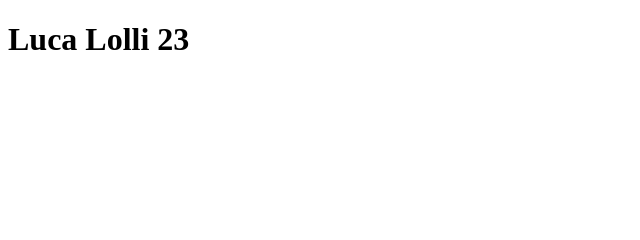
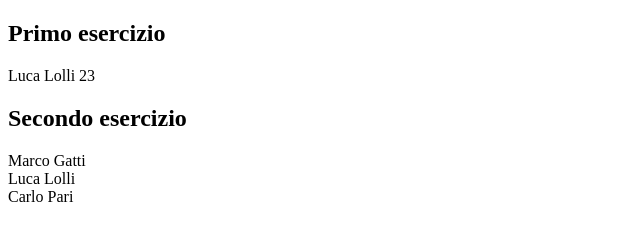
Before and after one commit to marzucoalessandro/js-oggetti-studenti, a plain HTML site: page index.html in a window 1280 px wide. Shown: the whole page, without its empty margins (0-640 px from the left). Drawn offline with Linux system fonts and the light colour scheme.

Commit message:
secondo punto dell'esercizio.

```diff
--- a/assets/js/main.js
+++ b/assets/js/main.js
@@ -16,9 +16,10 @@ var studente = {
 var contenitore = "";
 // //verificata l'esistenza dell'oggetto passiamo a ciclare l'oggetto stesso col ciclo for in
 for (var key in studente) {
+// console.log(studente[key]);
   // console.log(key, studente[key]);
   contenitore += studente[key] + " ";
-  console.log(contenitore);
+  // console.log(contenitore);
 }
 
 // //abbiamo ottenuto in console log tutte le proprietà dell'oggetto.
@@ -30,7 +31,34 @@ document.getElementById('stampa').innerHTML = contenitore;
 
 
 //punto 2;
+//creare un array di oggetti di studenti;
+var gruppoStudenti = [
 
-var gruppo = [{
+   {
+    name: "Marco",
+    surname: "Gatti",
+    age: 22
+  },
+   {
+    name: "Luca",
+    surname: "Lolli",
+    age: 24
+  },
+   {
+    name: "Carlo",
+    surname: "Pari",
+    age: 26
+  },
 
-}]
+];
+//cicliamo su tutti gli studenti e stampiamo per ognuno nome e cognome;
+// console.log(gruppoStudenti);
+//verificata l'esistenza del ns array andiamo a fare un ciclo for in e cerchiamo i valori che ci interessano;
+
+contenitore2 = " ";
+for (var key in gruppoStudenti) {
+  console.log(gruppoStudenti[key].name, gruppoStudenti[key].surname);
+  contenitore2 += gruppoStudenti[key].name + " " + gruppoStudenti[key].surname + "<br>";
+}
+
+document.getElementById("stampa2").innerHTML = contenitore2;
--- a/index.html
+++ b/index.html
@@ -7,8 +7,11 @@
   <title>Document</title>
 </head>
 <body>
+  <h2>Primo esercizio</h2>
+  <p id="stampa"></p>
 
-  <h1 id="stampa"></h1>
+  <h2>Secondo esercizio</h2>
+  <p id="stampa2"></p>
 
 
 
```
